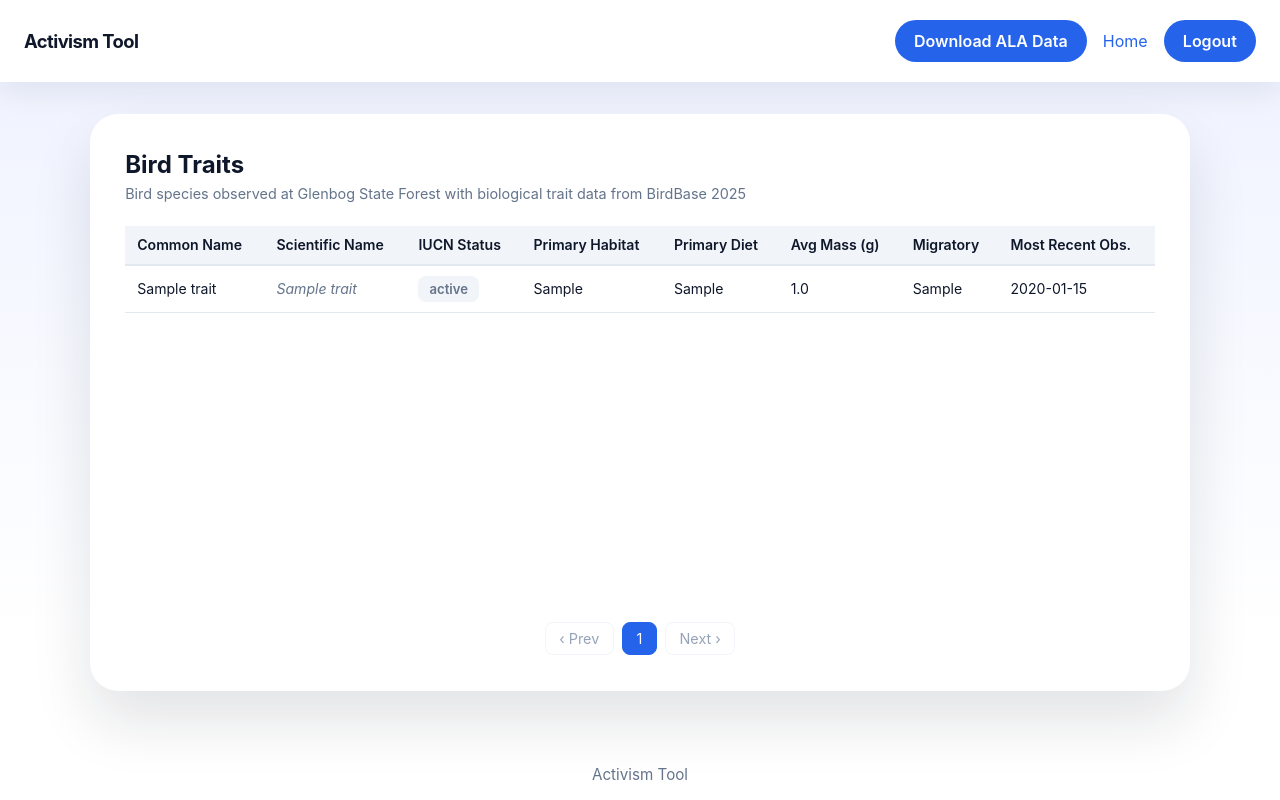
After one commit to ZJUTxrq/glenbog-website, a Flask app: page /bird-traits in a window 1280 px wide. The commit adds this page. Run offline with Flask 3, Linux system fonts and the light colour scheme; a user stored in the database is signed in; tables that the repository leaves empty hold one stand-in row (values such as "Sample post").

Commit message:
Deploy to production: switch to MariaDB, fix hardcoded paths, add registration code

```diff
--- a/glenbog/__init__.py
+++ b/glenbog/__init__.py
@@ -1,5 +1,8 @@
 import os
 from flask import Flask
+from dotenv import load_dotenv
+
+load_dotenv()
 
 from .extensions import db, bcrypt, login_manager
 from .routes import bp as main_bp
--- a/glenbog/routes.py
+++ b/glenbog/routes.py
@@ -1,3 +1,4 @@
+import sys
 import threading
 import uuid
 import tempfile
@@ -9,7 +10,7 @@ from flask import Blueprint, render_template, request, redirect, url_for, flash,
 from flask_login import login_user, logout_user, login_required
 
 from .extensions import db, login_manager
-from .models import User, Species, SpeciesClassSummary, OrderSummary, KeySpecies, AtRiskSpecies, TimeDotObservation, SurveyObservation
+from .models import User, Species, SpeciesClassSummary, OrderSummary, KeySpecies, AtRiskSpecies, TimeDotObservation, SurveyObservation, BirdTrait
 
 bp = Blueprint('main', __name__)
 
@@ -56,23 +57,28 @@ def download_ala_start():
     boundary_dest = Path(__file__).parent / 'static' / 'boundary.kml'
     shutil.copy2(str(kml_path), str(boundary_dest))
 
+    from flask import current_app
+    data_dir = current_app.config['DATA_DIR']
+    scripts_dir = str(Path(__file__).parent.parent / 'scripts')
     CLEAN_SCRIPTS = [
-        '/data/Species_Summary.py',
-        '/data/Class_Summary.py',
-        '/data/Order_Summary.py',
-        '/data/At_Risk_Species.py',
-        '/data/Key_Species.py',
-        '/data/SurveyMap_Past6Months.py',
-        '/data/TimeDotGraph_Data.py',
+        f'{data_dir}/Species_Summary.py',
+        f'{data_dir}/Class_Summary.py',
+        f'{data_dir}/Order_Summary.py',
+        f'{data_dir}/At_Risk_Species.py',
+        f'{data_dir}/Key_Species.py',
+        f'{data_dir}/SurveyMap_Past6Months.py',
+        f'{data_dir}/TimeDotGraph_Data.py',
+        f'{data_dir}/Bird_Traits.py',
     ]
     IMPORT_SCRIPTS = [
-        '/app/scripts/import_species.py',
-        '/app/scripts/import_class_summary.py',
-        '/app/scripts/import_order_summary.py',
-        '/app/scripts/import_at_risk_species.py',
-        '/app/scripts/import_key_species.py',
-        '/app/scripts/import_survey_map.py',
-        '/app/scripts/import_time_dot.py',
+        f'{scripts_dir}/import_species.py',
+        f'{scripts_dir}/import_class_summary.py',
+        f'{scripts_dir}/import_order_summary.py',
+        f'{scripts_dir}/import_at_risk_species.py',
+        f'{scripts_dir}/import_key_species.py',
+        f'{scripts_dir}/import_survey_map.py',
+        f'{scripts_dir}/import_time_dot.py',
+        f'{scripts_dir}/import_bird_traits.py',
     ]
     all_scripts = [('clean', s) for s in CLEAN_SCRIPTS] + [('import', s) for s in IMPORT_SCRIPTS]
     steps = [{'name': Path(s).stem, 'type': t, 'status': 'pending'} for t, s in all_scripts]
@@ -90,15 +96,15 @@ def download_ala_start():
             # Step 1: download from ALA
             download_ala_from_kml(kml_path, output_path, progress)
 
-            # Step 2: copy to /data/Glenbog.csv
+            # Step 2: copy to DATA_DIR/Glenbog.csv
             progress['status'] = 'copying'
-            shutil.copy2(str(output_path), '/data/Glenbog.csv')
+            shutil.copy2(str(output_path), f'{data_dir}/Glenbog.csv')
 
             # Step 3: run cleaning + import scripts
             for i, (_, script) in enumerate(all_scripts):
                 steps[i]['status'] = 'running'
                 result = subprocess.run(
-                    ['python', script],
+                    [sys.executable, script],
                     capture_output=True, text=True
                 )
                 if result.returncode != 0:
@@ -153,8 +159,12 @@ def register():
         password = request.form.get('password', '')
         password2 = request.form.get('password2', '')
 
-        if not email or not password or not password2:
+        reg_code = request.form.get('reg_code', '')
+        if not email or not password or not password2 or not reg_code:
             flash('Please fill in all fields.')
+            return redirect(url_for('main.register'))
+        if reg_code != 'ruqian_cactus':
+            flash('Invalid registration code.')
             return redirect(url_for('main.register'))
         if password != password2:
             flash('Passwords do not match.')
@@ -259,7 +269,7 @@ def _load_glenbog_boundary():
     # Prefer the user-uploaded boundary, fall back to the default one
     candidates = [
         Path(__file__).parent / 'static' / 'boundary.kml',
-        Path('/data/Glenbog Boundary.kml'),
+        Path(current_app.config['DATA_DIR']) / 'Glenbog Boundary.kml',
     ]
     for kml_path in candidates:
         try:
@@ -335,3 +345,11 @@ def species_list():
     page = request.args.get('page', 1, type=int)
     pagination = Species.query.order_by(Species.class_display, Species.vernacular_name).paginate(page=page, per_page=6, error_out=False)
     return render_template('species.html', species=pagination.items, pagination=pagination)
+
+
+@bp.route('/bird-traits')
+@login_required
+def bird_traits():
+    page = request.args.get('page', 1, type=int)
+    pagination = BirdTrait.query.order_by(BirdTrait.common_name).paginate(page=page, per_page=6, error_out=False)
+    return render_template('bird_traits.html', traits=pagination.items, pagination=pagination)
--- /dev/null
+++ b/glenbog/templates/bird_traits.html
@@ -0,0 +1,104 @@
+{% extends 'base.html' %}
+
+{% block title %}Bird Traits{% endblock %}
+
+{% block content %}
+<style>
+  .card { width: min(100%, 1100px) !important; }
+  main { align-items: flex-start !important; }
+  .species-table { width: 100%; border-collapse: collapse; margin-top: 0.5rem; }
+  .species-table th { background: #f1f5f9; padding: 0.65rem 0.75rem; text-align: left; font-weight: 600; border-bottom: 2px solid #e2e8f0; white-space: nowrap; font-size: 0.88rem; }
+  .species-table td { padding: 0.65rem 0.75rem; border-bottom: 1px solid #e2e8f0; vertical-align: middle; font-size: 0.88rem; }
+  .species-table tr:hover { background: #f8fafc; }
+  .species-name { font-style: italic; color: #64748b; }
+  .table-wrap { min-height: 380px; overflow-x: auto; }
+  .badge { display: inline-block; padding: 0.3rem 0.7rem; border-radius: 0.5rem; font-size: 0.82rem; font-weight: 600; white-space: nowrap; }
+  .badge-lc { background: #dcfce7; color: #15803d; }
+  .badge-nt { background: #fef9c3; color: #854d0e; }
+  .badge-vu { background: #ffedd5; color: #c2410c; }
+  .badge-en { background: #fee2e2; color: #b91c1c; }
+  .badge-cr { background: #fce7f3; color: #9d174d; }
+  .badge-default { background: #f1f5f9; color: #64748b; }
+  .pagination { display: flex; justify-content: center; align-items: center; gap: 0.5rem; margin-top: 1.5rem; flex-wrap: wrap; }
+  .pagination a, .pagination span { padding: 0.45rem 0.85rem; border-radius: 0.5rem; border: 1px solid #e2e8f0; font-size: 0.9rem; color: #2563eb; text-decoration: none; }
+  .pagination a:hover { background: #eff6ff; }
+  .pagination .current { background: #2563eb; color: white; border-color: #2563eb; }
+  .pagination .disabled { color: #94a3b8; pointer-events: none; border-color: #f1f5f9; }
+</style>
+
+<div style="margin-bottom: 1rem;">
+  <h2 style="margin: 0;">Bird Traits</h2>
+  <p style="margin: 0.4rem 0 0; color: #64748b; font-size: 0.9rem;">Bird species observed at Glenbog State Forest with biological trait data from BirdBase 2025</p>
+</div>
+
+{% if traits %}
+  <div class="table-wrap">
+  <table class="species-table">
+    <thead>
+      <tr>
+        <th>Common Name</th>
+        <th>Scientific Name</th>
+        <th>IUCN Status</th>
+        <th>Primary Habitat</th>
+        <th>Primary Diet</th>
+        <th>Avg Mass (g)</th>
+        <th>Migratory</th>
+        <th>Most Recent Obs.</th>
+      </tr>
+    </thead>
+    <tbody>
+      {% for t in traits %}
+        {% set status = t.iucn_status | lower if t.iucn_status else '' %}
+        <tr>
+          <td>{{ t.common_name }}</td>
+          <td><span class="species-name">{{ t.scientific_name }}</span></td>
+          <td>
+            {% if t.iucn_status %}
+              <span class="badge badge-{{ status if status in ['lc','nt','vu','en','cr'] else 'default' }}">{{ t.iucn_status }}</span>
+            {% else %}
+              <span style="color:#94a3b8;">—</span>
+            {% endif %}
+          </td>
+          <td>{{ t.primary_habitat or '—' }}</td>
+          <td>{{ t.primary_diet or '—' }}</td>
+          <td>{{ '%.1f'|format(t.average_mass_g) if t.average_mass_g else '—' }}</td>
+          <td>{{ t.migratory or '—' }}</td>
+          <td>{{ t.most_recent_date.strftime('%Y-%m-%d') if t.most_recent_date else '—' }}</td>
+        </tr>
+      {% endfor %}
+    </tbody>
+  </table>
+  </div>
+
+  <div class="pagination">
+    {% if pagination.has_prev %}
+      <a href="{{ url_for('main.bird_traits', page=pagination.prev_num) }}">‹ Prev</a>
+    {% else %}
+      <span class="disabled">‹ Prev</span>
+    {% endif %}
+
+    {% for p in pagination.iter_pages(left_edge=1, right_edge=1, left_current=2, right_current=2) %}
+      {% if p %}
+        {% if p == pagination.page %}
+          <span class="current">{{ p }}</span>
+        {% else %}
+          <a href="{{ url_for('main.bird_traits', page=p) }}">{{ p }}</a>
+        {% endif %}
+      {% else %}
+        <span class="disabled">…</span>
+      {% endif %}
+    {% endfor %}
+
+    {% if pagination.has_next %}
+      <a href="{{ url_for('main.bird_traits', page=pagination.next_num) }}">Next ›</a>
+    {% else %}
+      <span class="disabled">Next ›</span>
+    {% endif %}
+  </div>
+
+{% else %}
+  <div style="text-align: center; padding: 2rem; color: #64748b;">
+    <p>No bird trait data available.</p>
+  </div>
+{% endif %}
+{% endblock %}
--- a/glenbog/templates/download_ala.html
+++ b/glenbog/templates/download_ala.html
@@ -104,6 +104,7 @@
 
   function renderSteps(steps) {
     if (!steps || steps.length === 0) return;
+    if (!steps.some(s => s.status === 'error' || s.error)) return;
     pipeline.style.display = 'block';
     stepList.innerHTML = steps.map(s => `
       <div class="step ${s.status}">
--- a/glenbog/templates/index.html
+++ b/glenbog/templates/index.html
@@ -40,6 +40,7 @@
       <li><a href="{{ url_for('main.survey_map') }}">Survey Maps</a></li>
       <li><a href="{{ url_for('main.species_stats') }}">Species Summary</a></li>
       <li><a href="{{ url_for('main.order_summary') }}">Order Summary</a></li>
+      <li><a href="{{ url_for('main.bird_traits') }}">Bird Traits</a></li>
     </ul>
   </aside>
 
--- a/glenbog/templates/register.html
+++ b/glenbog/templates/register.html
@@ -20,6 +20,10 @@
       <label>Confirm Password</label>
       <input type="password" name="password2" placeholder="Re-enter your password" required>
     </div>
+    <div class="form-group">
+      <label>Registration Code</label>
+      <input type="password" name="reg_code" placeholder="Enter registration code" required>
+    </div>
     <button type="submit">Register</button>
   </form>
   <p class="small-link">Already have an account? <a href="{{ url_for('main.login') }}">Login</a></p>
--- a/requirements.txt
+++ b/requirements.txt
@@ -25,7 +25,7 @@ numpy==2.1.2
 openpyxl==3.1.5
 pandas==2.2.3
 passlib==1.7.4
-psycopg2-binary==2.9.9
+PyMySQL==1.1.1
 python-dateutil==2.9.0.post0
 python-dotenv==1.0.1
 pytz==2024.2
@@ -38,3 +38,5 @@ Werkzeug==3.0.4
 WTForms==3.1.2
 xlsxwriter
 requests==2.32.3
+pytest==8.3.5
+pytest-flask==1.3.0
--- a/scripts/import_at_risk_species.py
+++ b/scripts/import_at_risk_species.py
@@ -16,7 +16,7 @@ from app import app
 from glenbog.extensions import db
 from glenbog.models import AtRiskSpecies
 
-CSV_PATH = '/data/At_Risk_Species.csv'
+CSV_PATH = f"{os.environ.get('DATA_DIR', '/data')}/At_Risk_Species.csv"
 
 
 def import_at_risk_species(csv_path: str) -> None:
--- a/scripts/import_class_summary.py
+++ b/scripts/import_class_summary.py
@@ -15,7 +15,7 @@ from app import app
 from glenbog.extensions import db
 from glenbog.models import SpeciesClassSummary
 
-CLASS_CSV = '/data/Class_Summary.csv'
+CLASS_CSV = f"{os.environ.get('DATA_DIR', '/data')}/Class_Summary.csv"
 
 
 def import_class_summary(csv_path: str) -> None:
--- a/scripts/import_key_species.py
+++ b/scripts/import_key_species.py
@@ -16,7 +16,7 @@ from app import app
 from glenbog.extensions import db
 from glenbog.models import KeySpecies
 
-KEY_SPECIES_CSV = '/data/Key_Species.csv'
+KEY_SPECIES_CSV = f"{os.environ.get('DATA_DIR', '/data')}/Key_Species.csv"
 
 
 def import_key_species(csv_path: str) -> None:
--- a/scripts/import_order_summary.py
+++ b/scripts/import_order_summary.py
@@ -15,7 +15,7 @@ from app import app
 from glenbog.extensions import db
 from glenbog.models import OrderSummary
 
-CSV_PATH = '/data/Order_Summary.csv'
+CSV_PATH = f"{os.environ.get('DATA_DIR', '/data')}/Order_Summary.csv"
 
 
 def import_order_summary(csv_path: str) -> None:
--- a/scripts/import_species.py
+++ b/scripts/import_species.py
@@ -18,7 +18,8 @@ from glenbog.extensions import db
 from glenbog.models import Species
 
 
-CSV_PATH = sys.argv[1] if len(sys.argv) > 1 else '/data/Species_Summary.csv'
+_data_dir = os.environ.get('DATA_DIR', '/data')
+CSV_PATH = sys.argv[1] if len(sys.argv) > 1 else f'{_data_dir}/Species_Summary.csv'
 
 
 def import_species(csv_path: str) -> None:
--- a/scripts/import_survey_map.py
+++ b/scripts/import_survey_map.py
@@ -16,7 +16,7 @@ from app import app
 from glenbog.extensions import db
 from glenbog.models import SurveyObservation
 
-CSV_PATH = '/data/SurveyMap_Past6Months.csv'
+CSV_PATH = f"{os.environ.get('DATA_DIR', '/data')}/SurveyMap_Past6Months.csv"
 
 
 def import_survey_map(csv_path: str) -> None:
--- a/scripts/import_time_dot.py
+++ b/scripts/import_time_dot.py
@@ -16,7 +16,7 @@ from app import app
 from glenbog.extensions import db
 from glenbog.models import TimeDotObservation
 
-CSV_PATH = '/data/TimeDotGraph_Data.csv'
+CSV_PATH = f"{os.environ.get('DATA_DIR', '/data')}/TimeDotGraph_Data.csv"
 
 
 def import_time_dot(csv_path: str) -> None:
```
Also changed, not shown: docker-compose.yml (+9 -8 lines), glenbog/models.py (+16 -0 lines), scripts/import_bird_traits.py (added, +52 -0 lines).
